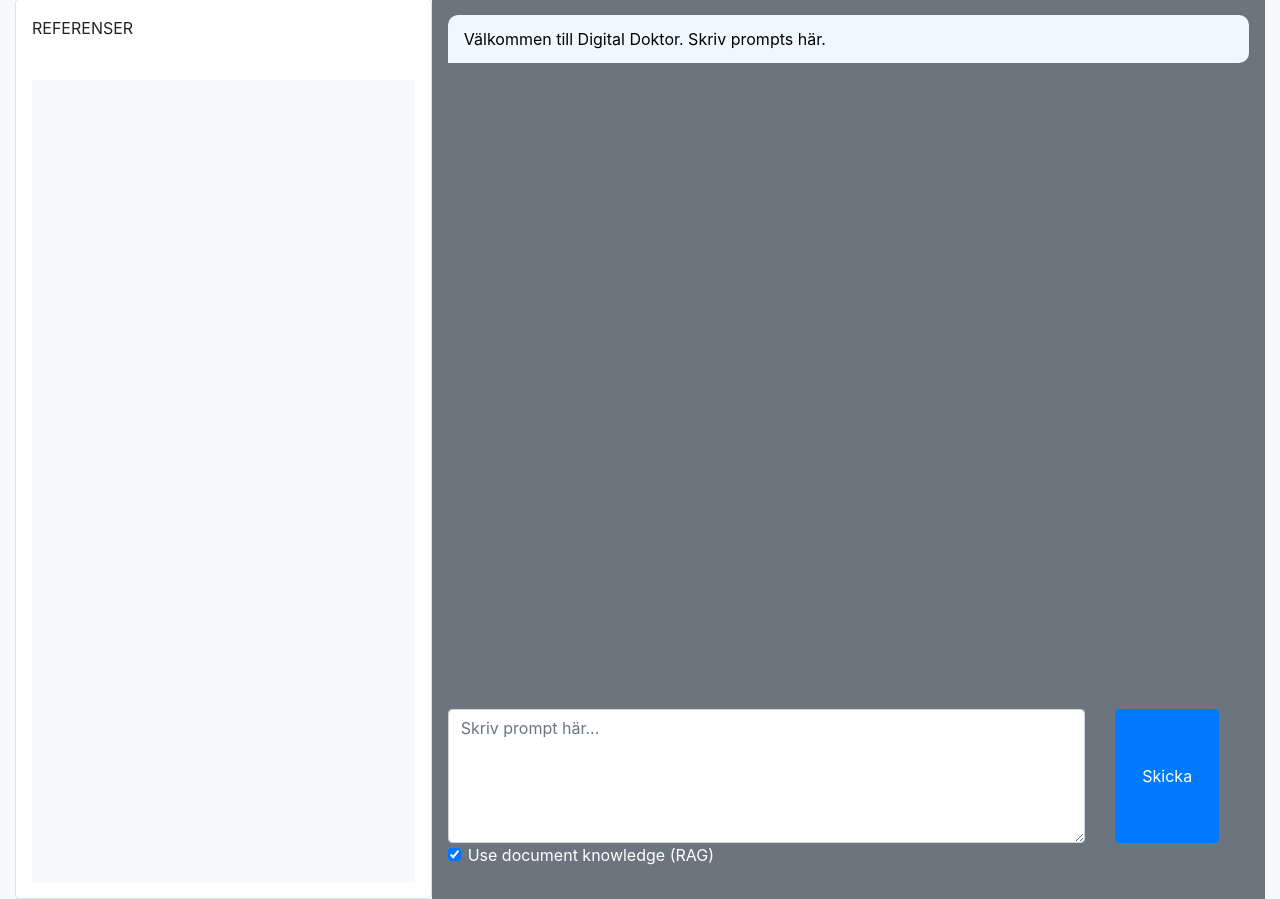
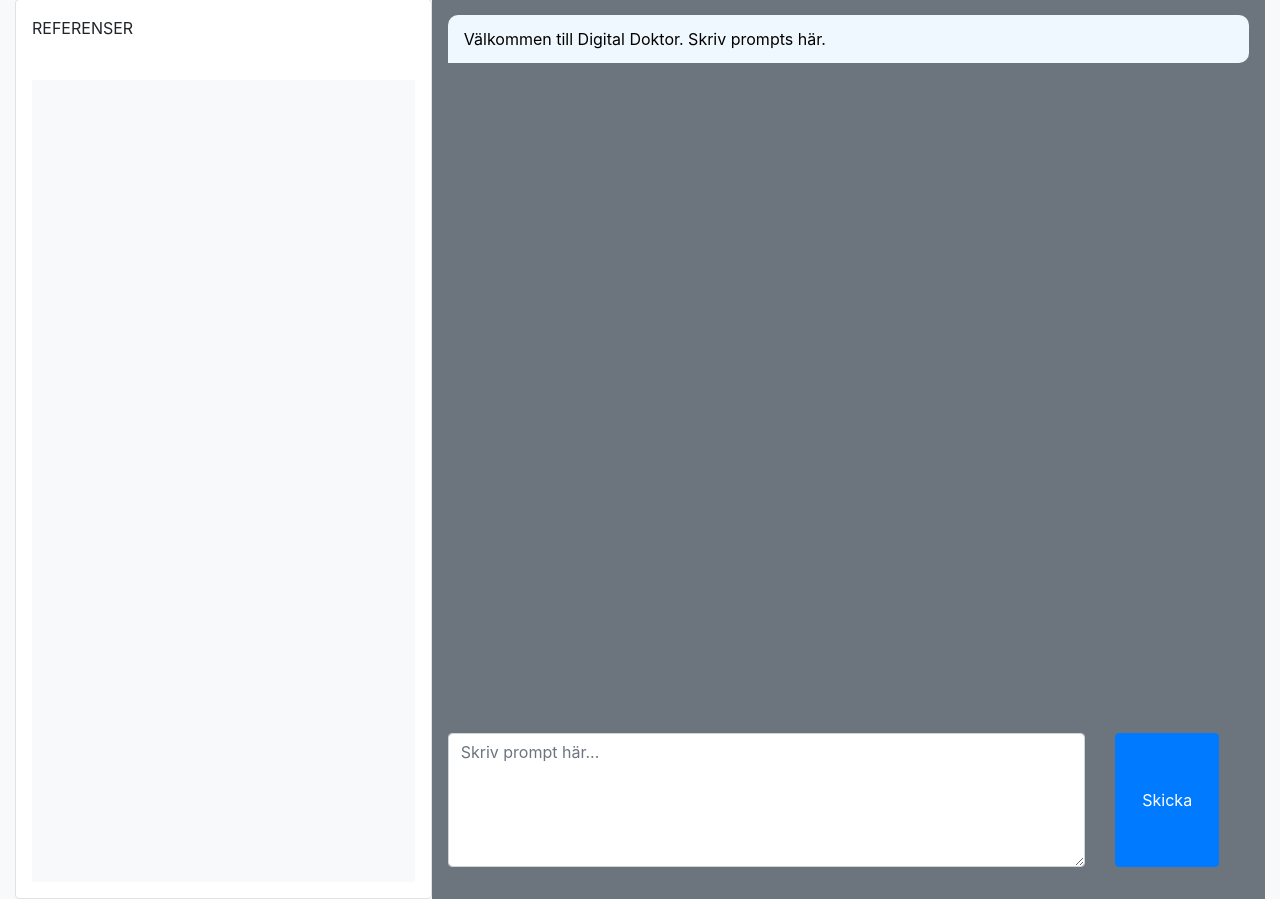
Before and after one commit to Adam030211/Digitaldoctor, a Django app: page /test in a window 1280 px wide. Shown: the part 57-956 px from the top of the page. Run offline with Django 5.2, Linux system fonts and the light colour scheme; parts of the project's set-up code (start-up, migrations or seed data) failed here and were passed over; some libraries are stand-ins or nearby versions.

Commit message:
[temp_fix][frontend + backend] Removed "Use RAG" checkbox and set as always true, as it would cause reference bug otherwise. The relevant code is commented out, id decidig to make it a permanent solution, possibly remove in the views as well and llm_utils

```diff
--- a/myapp/templates/home.html
+++ b/myapp/templates/home.html
@@ -42,14 +42,6 @@
                             <button class="btn btn-primary" type="submit">Skicka</button>
                         </div>
                     </div>
-
-                    <div class="form-check mb-3">
-                        <input class="form-check-input" type="checkbox" id="useRag" name="use_rag" checked>
-                        <label class="form-check-label" for="useRag">
-                          Use document knowledge (RAG)
-                        </label>
-                      </div>
-
                 </div>
            </form>
         </div>
@@ -73,7 +65,8 @@
 
       e.preventDefault();
       const formData = new FormData(this);
-      formData.set('use_rag', document.getElementById('useRag').checked);
+      // always use RAG in this UI
+      formData.set('use_rag', true)
     try {
         chatbox.appendChild(createChatDiv(promptText,"outgoing"));
         } catch (error) {
```
Also changed, not shown: myapp/templates/generate_form.html (+6 -1 lines).
